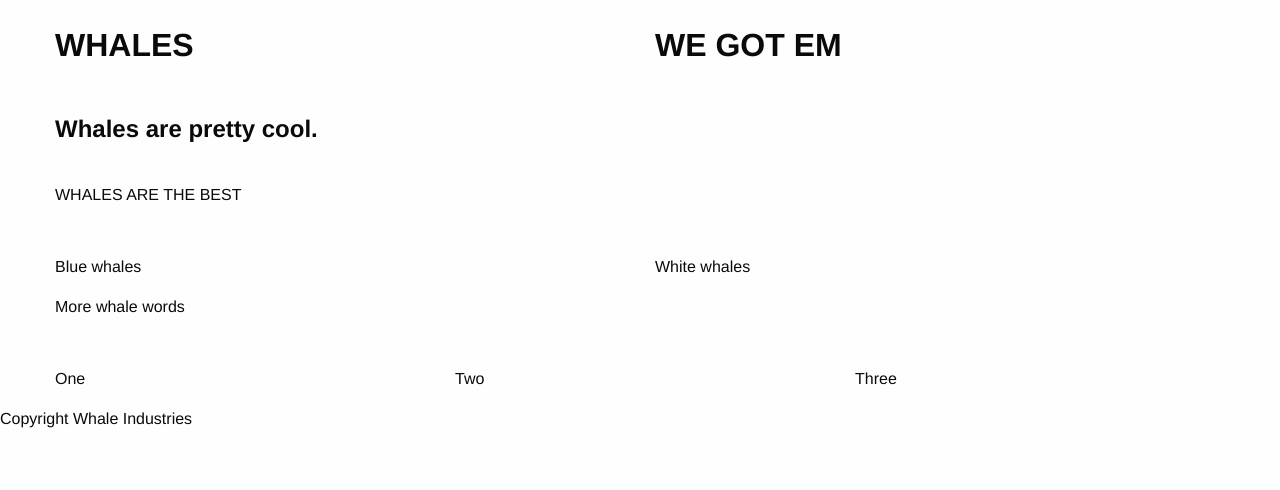
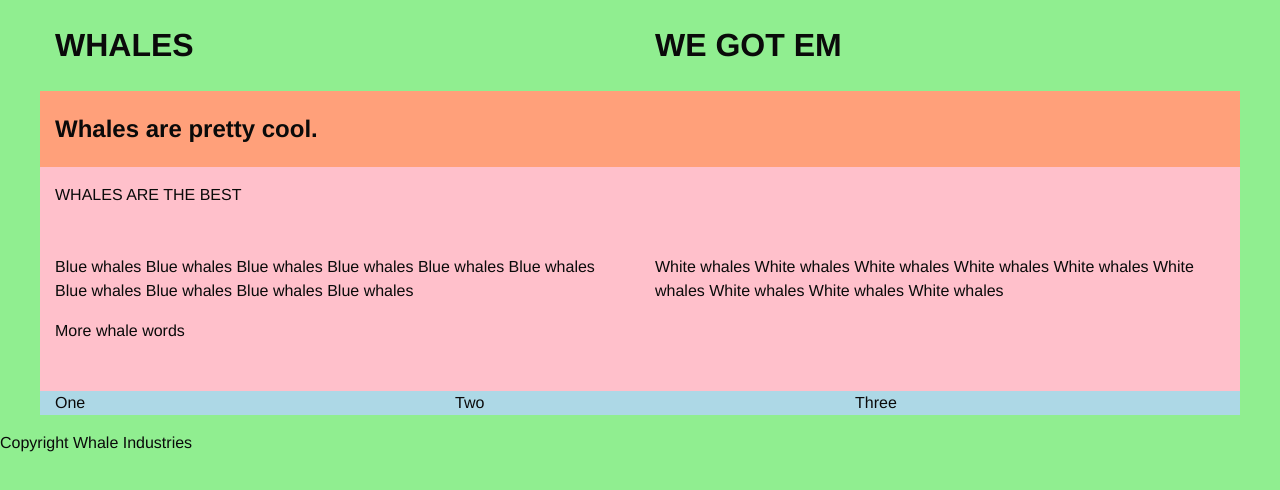
Before and after one commit to noah-wisch/12-6-Sass, a plain HTML site: page Notes/exercise.html in a window 1280 px wide. Drawn offline with Linux system fonts and the light colour scheme.

Commit message:
Added partials and all Sass files

```diff
--- a/Notes/exercise.html
+++ b/Notes/exercise.html
@@ -19,8 +19,8 @@
 
         <section id="details">
             <p>WHALES ARE THE BEST<p>
-                    <div>Blue whales</div>
-                    <div>White whales</div>
+            <div>Blue whales Blue whales Blue whales Blue whales Blue whales Blue whales Blue whales Blue whales Blue whales Blue whales</div>
+            <div>White whales White whales White whales White whales White whales White whales White whales White whales White whales</div>
             <p>More whale words<p>
         </section>
 
--- a/Notes/exercise.scss
+++ b/Notes/exercise.scss
@@ -2,6 +2,10 @@
 
 @include foundation-global-styles;
 @include foundation-grid;
+
+body {
+    background-color:lightgreen;
+}
 
 header {
     @include grid-row();
@@ -13,6 +17,7 @@ header {
 
 #hero {
     @include grid-row();
+    background-color:lightsalmon;
 
     h2 {
         @include grid-column(12);
@@ -21,18 +26,24 @@ header {
 
 #details {
     @include grid-row();
+    background-color:pink;
 
     p {
         @include grid-column(12);
     }
 
     div {
+        @include breakpoint(850px) {
             @include grid-column(6);
+        }
+
+        @include grid-column(12);
     }
 }
 
 #triple {
     @include grid-row();
+    background-color:lightblue;
 
     div {
         @include grid-column(4);
```
Also changed, not shown: Notes/exercise.css, 1 other file.
